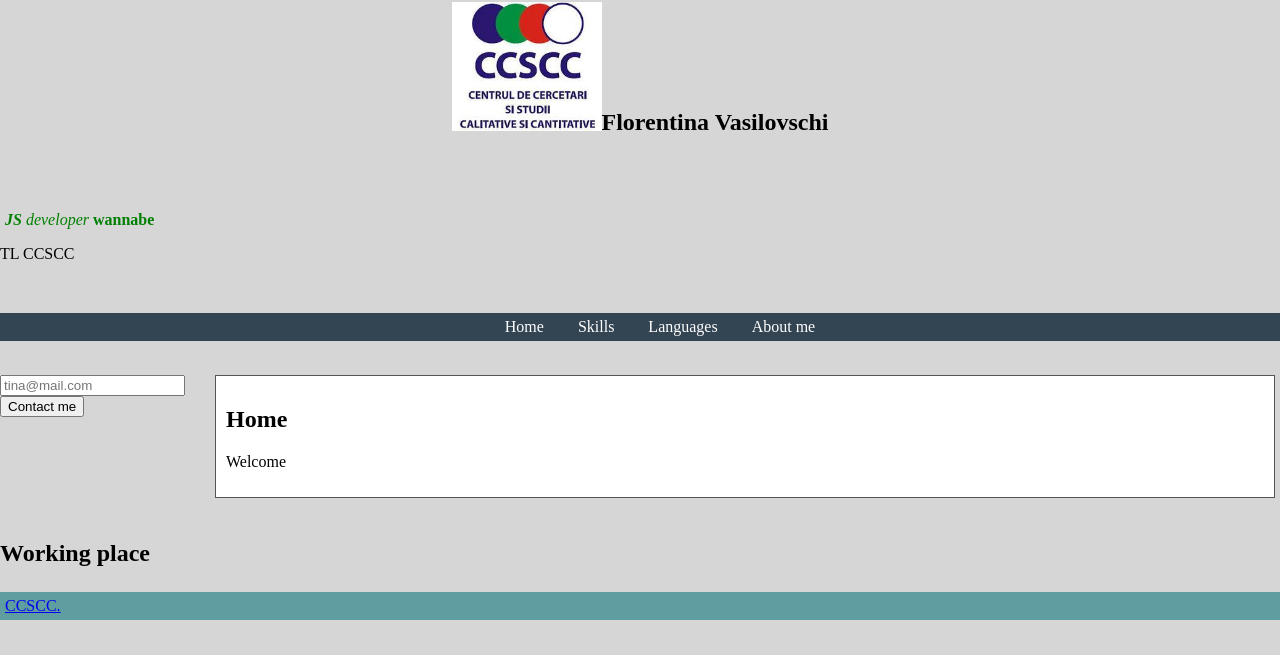
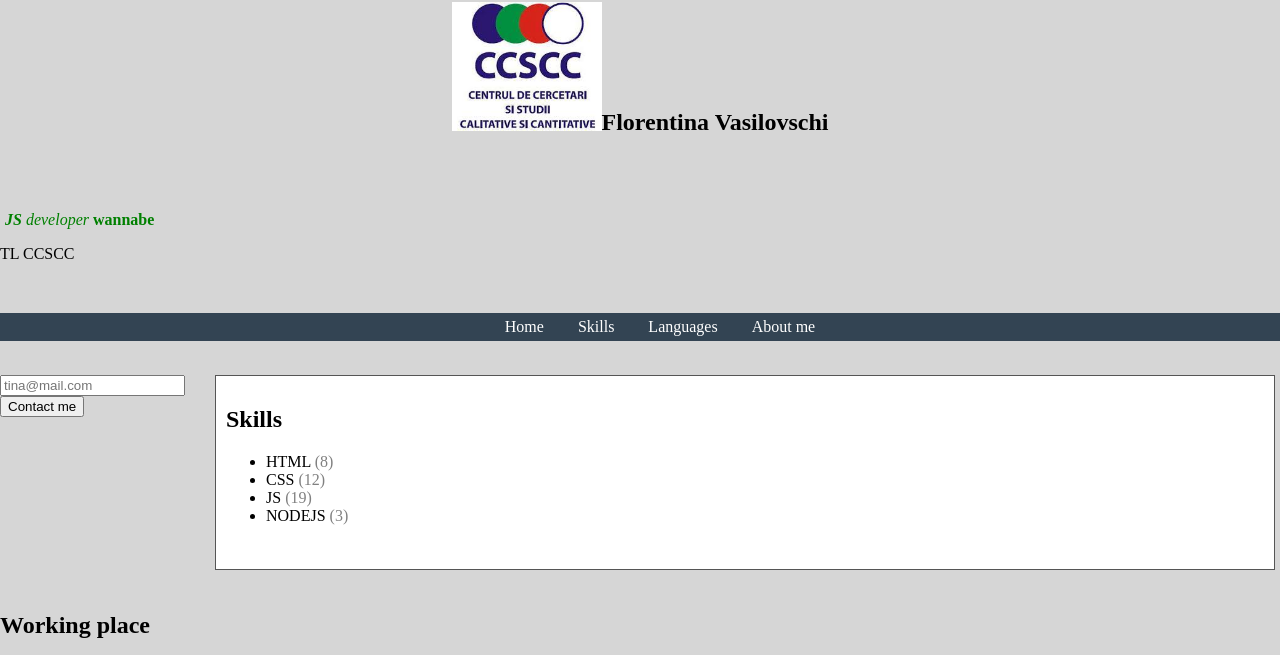
Before and after one commit to florentinav/cv, a plain HTML site: page index.html in a window 1280 px wide. Shown: the part 56-711 px from the top of the page. Drawn offline with Linux system fonts and the light colour scheme.

Commit message:
add endorsements

```diff
--- a/intro.js
+++ b/intro.js
@@ -27,6 +27,9 @@ function showPage(page) {
   document.getElementById(page).style.display = "block";
 }
 
+
+//march 11
+
 function initMenu() {
   var links = document.querySelectorAll("#top-menu-bar a");
   console.info(links);
@@ -50,16 +53,26 @@ function hideAllPages() {
 
 initMenu();
 
+//march 18
+
 function showSkills() {
-    var skills = ['html', 'css', 'js', 'funny'];
-    console.warn('showSkills', skills);
+    var allEndorsements = [8, 12, 19, 3];
+    var skills = ['html', 'css', 'js', 'nodejs'];
 
     var htmlSkills = skills.map(function(skill, index) {
-        return '<li>' + skill.toUpperCase() + '</li>' });
+        var endorsements = ' <span class="endorsement">(' + allEndorsements[index] + ')</span>';
+        return '<li>' + skill.toUpperCase() + endorsements + '</li>';
+    });
 
     var ul = document.querySelector('#skills-page ul');
     ul.innerHTML = htmlSkills.join(['']);
 }
 
 
+hideAllPages();
+showPage('skills-page');
+
 showSkills();
+
+
+//march 25
--- a/style.css
+++ b/style.css
@@ -61,3 +61,7 @@ display: inline-block;
 #top-menu-bar a:hover {
     color: #334455; background: #cccccccc;
 }
+
+.endorsement {
+    color: gray;
+}
```
